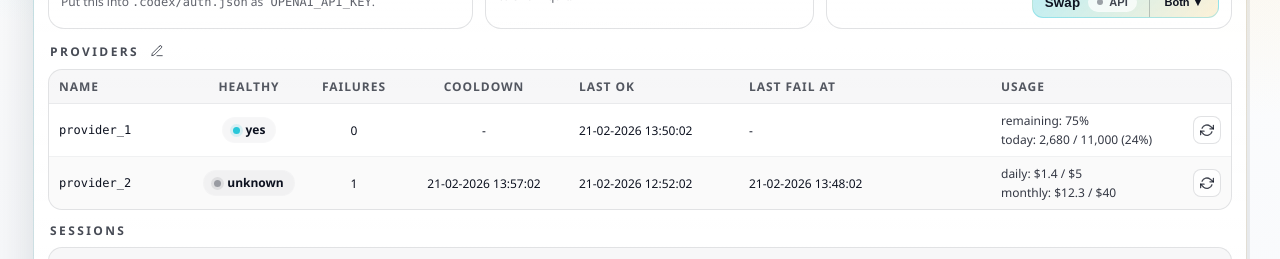
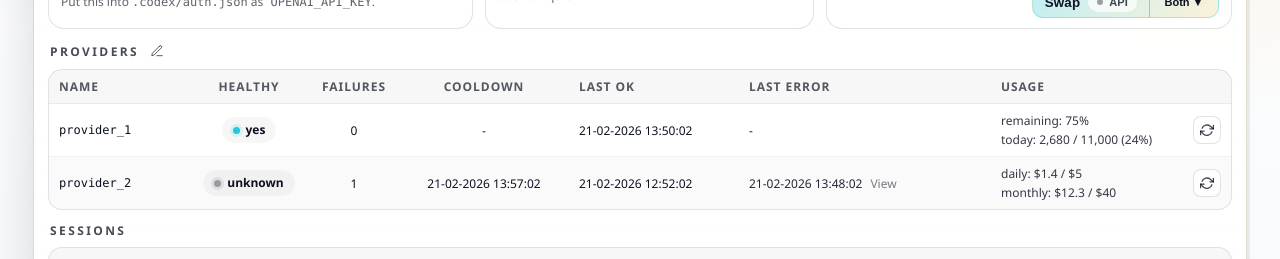
Before and after one commit to yiyousiow000814/API-Router, a React (Vite) app: page / in a window 1280 px wide. Shown: the part 289-548 px from the top of the page. Built offline with nearby package versions, Linux system fonts and the light colour scheme.

Commit message:
fix: jump last error to event log
Remove dashboard events table path and make provider last error open Event Log with row focus flash. Polish last-error cell presentation to plain time plus View action.

Verify: npm run check:line-endings; npm run build.

```diff
--- a/src/ui/App.tsx
+++ b/src/ui/App.tsx
@@ -27,6 +27,7 @@ import {
 import { AppMainContent } from './components/AppMainContent'
 import { AppModals } from './components/AppModals'
 import { AppTopNav } from './components/AppTopNav'
+import type { LastErrorJump } from './components/ProvidersTable'
 import { useConfigDrag } from './hooks/useConfigDrag'
 import { useProviderActions } from './hooks/useProviderActions'
 import { useUsageHistoryScrollbar } from './hooks/useUsageHistoryScrollbar'
@@ -123,6 +124,12 @@ export default function App() {
   const [refreshingProviders, setRefreshingProviders] = useState<Record<string, boolean>>({})
   const [codexRefreshing, setCodexRefreshing] = useState<boolean>(false)
   const [activePage, setActivePage] = useState<TopPage>('dashboard')
+  const [eventLogFocusRequest, setEventLogFocusRequest] = useState<{
+    provider: string
+    unixMs: number
+    message: string
+    nonce: number
+  } | null>(null)
   const [providerSwitchStatus, setProviderSwitchStatus] = useState<ProviderSwitchboardStatus | null>(null)
   const [usageStatistics, setUsageStatistics] = useState<UsageStatistics | null>(null)
   const [usageWindowHours, setUsageWindowHours] = useState<number>(24)
@@ -218,6 +225,16 @@ export default function App() {
     })
   }
   const { switchPage } = usePageScroll({ containerRef, mainAreaRef, activePage, setActivePage: (next) => setActivePage(next as TopPage) })
+  const handleOpenLastErrorInEventLog = (payload: LastErrorJump) => {
+    const nonce = Date.now()
+    setEventLogFocusRequest({
+      provider: payload.provider,
+      unixMs: payload.unixMs,
+      message: payload.message,
+      nonce,
+    })
+    switchPage('event_log')
+  }
   useEffect(() => {
     rawConfigTextsRef.current = rawConfigTexts
   }, [rawConfigTexts])
@@ -913,7 +930,9 @@ export default function App() {
               clientSessions={clientSessions ?? []}
               updatingSessionPref={updatingSessionPref}
               onSetSessionPreferred={(sessionId, provider) => void setSessionPreferred(sessionId, provider)}
+              onOpenLastErrorInEventLog={handleOpenLastErrorInEventLog}
               eventLogSeedEvents={status?.recent_events ?? []}
+              eventLogFocusRequest={eventLogFocusRequest}
               usageProps={{
                 config,
                 usageWindowHours,
--- a/src/ui/components/AppMainContent.tsx
+++ b/src/ui/components/AppMainContent.tsx
@@ -1,8 +1,9 @@
 import { fmtWhen } from '../utils/format'
 import { DashboardPanel } from './DashboardPanel'
-import { EventLogPanel } from './EventLogPanel'
+import { EventLogPanel, type EventLogFocusRequest } from './EventLogPanel'
 import { ProviderSwitchboardPanel } from './ProviderSwitchboardPanel'
 import { UsageStatisticsPanel } from './UsageStatisticsPanel'
+import type { LastErrorJump } from './ProvidersTable'
 
 type Props = {
   activePage: 'dashboard' | 'usage_statistics' | 'provider_switchboard' | 'event_log'
@@ -32,7 +33,9 @@ type Props = {
   clientSessions: any[]
   updatingSessionPref: Record<string, boolean>
   onSetSessionPreferred: (sessionId: string, provider: string | null) => void
+  onOpenLastErrorInEventLog: (payload: LastErrorJump) => void
   eventLogSeedEvents: any[]
+  eventLogFocusRequest: EventLogFocusRequest | null
   usageProps: any
   switchboardProps: any
 }
@@ -66,7 +69,9 @@ export function AppMainContent(props: Props) {
     clientSessions,
     updatingSessionPref,
     onSetSessionPreferred,
+    onOpenLastErrorInEventLog,
     eventLogSeedEvents,
+    eventLogFocusRequest,
     usageProps,
     switchboardProps,
   } = props
@@ -83,6 +88,7 @@ export function AppMainContent(props: Props) {
     return (
       <EventLogPanel
         events={eventLogSeedEvents}
+        focusRequest={eventLogFocusRequest}
       />
     )
   }
@@ -116,6 +122,7 @@ export function AppMainContent(props: Props) {
       onOpenConfigModal={onOpenConfigModal}
       refreshingProviders={refreshingProviders}
       onRefreshQuota={onRefreshQuota}
+      onOpenLastErrorInEventLog={onOpenLastErrorInEventLog}
       clientSessions={clientSessions ?? []}
       updatingSessionPref={updatingSessionPref}
       onSetSessionPreferred={onSetSessionPreferred}
--- a/src/ui/components/DashboardEventsSection.tsx
+++ b/src/ui/components/DashboardEventsSection.tsx
@@ -3,6 +3,8 @@ import type { Status } from '../types'
 
 type Props = {
   visibleEvents: Status['recent_events']
+  focusEvent?: Status['recent_events'][number] | null
+  focusNonce?: number
   title?: string
   splitByLevel?: boolean
   scrollInside?: boolean
@@ -12,6 +14,8 @@ type Props = {
 
 export function DashboardEventsSection({
   visibleEvents,
+  focusEvent,
+  focusNonce,
   title = 'Events',
   splitByLevel = true,
   scrollInside = false,
@@ -29,6 +33,8 @@ export function DashboardEventsSection({
       ) : null}
       <EventsTable
         events={visibleEvents}
+        focusEvent={focusEvent}
+        focusNonce={focusNonce}
         splitByLevel={splitByLevel}
         scrollInside={scrollInside}
         scrollPersistKey={scrollPersistKey}
--- a/src/ui/components/DashboardPanel.css
+++ b/src/ui/components/DashboardPanel.css
@@ -261,6 +261,32 @@
   background: rgba(var(--ao-accent-rgb), 0.08);
 }
 
+.aoLastErrorCell {
+  display: inline-flex;
+  align-items: center;
+  gap: 8px;
+}
+
+.aoLastErrorTime {
+  color: rgba(13, 18, 32, 0.9);
+}
+
+.aoLastErrorViewBtn {
+  appearance: none;
+  border: 0;
+  background: transparent;
+  padding: 0;
+  margin: 0;
+  font: inherit;
+  font-size: 12px;
+  color: rgba(13, 18, 32, 0.55);
+  cursor: pointer;
+}
+
+.aoLastErrorViewBtn:hover {
+  color: rgba(13, 18, 32, 0.82);
+}
+
 .aoUsageRefreshBtnMini {
   width: 26px;
   height: 26px;
--- a/src/ui/components/DashboardPanel.tsx
+++ b/src/ui/components/DashboardPanel.tsx
@@ -1,6 +1,7 @@
 import { HeroCodexCard, HeroRoutingCard, HeroStatusCard } from './HeroCards'
 import { DashboardProvidersSection } from './DashboardProvidersSection'
 import { DashboardSessionsSection } from './DashboardSessionsSection'
+import type { LastErrorJump } from './ProvidersTable'
 import type { Config, Status } from '../types'
 import './DashboardPanel.css'
 
@@ -28,6 +29,7 @@ type Props = {
   onOpenConfigModal: () => void
   refreshingProviders: Record<string, boolean>
   onRefreshQuota: (provider: string) => void
+  onOpenLastErrorInEventLog: (payload: LastErrorJump) => void
   clientSessions: NonNullable<Status['client_sessions']>
   updatingSessionPref: Record<string, boolean>
   onSetSessionPreferred: (sessionId: string, provider: string | null) => void
@@ -57,6 +59,7 @@ export function DashboardPanel({
   onOpenConfigModal,
   refreshingProviders,
   onRefreshQuota,
+  onOpenLastErrorInEventLog,
   clientSessions,
   updatingSessionPref,
   onSetSessionPreferred,
@@ -99,6 +102,7 @@ export function DashboardPanel({
         refreshingProviders={refreshingProviders}
         onRefreshQuota={onRefreshQuota}
         onOpenConfigModal={onOpenConfigModal}
+        onOpenLastErrorInEventLog={onOpenLastErrorInEventLog}
       />
 
       <DashboardSessionsSection
--- a/src/ui/components/DashboardProvidersSection.tsx
+++ b/src/ui/components/DashboardProvidersSection.tsx
@@ -1,4 +1,5 @@
 import { ProvidersTable } from './ProvidersTable'
+import type { LastErrorJump } from './ProvidersTable'
 import type { Status } from '../types'
 
 type Props = {
@@ -7,6 +8,7 @@ type Props = {
   refreshingProviders: Record<string, boolean>
   onRefreshQuota: (provider: string) => void
   onOpenConfigModal: () => void
+  onOpenLastErrorInEventLog: (payload: LastErrorJump) => void
 }
 
 export function DashboardProvidersSection({
@@ -15,6 +17,7 @@ export function DashboardProvidersSection({
   refreshingProviders,
   onRefreshQuota,
   onOpenConfigModal,
+  onOpenLastErrorInEventLog,
 }: Props) {
   return (
     <div className="aoSection">
@@ -34,6 +37,7 @@ export function DashboardProvidersSection({
         status={status}
         refreshingProviders={refreshingProviders}
         onRefreshQuota={onRefreshQuota}
+        onOpenLastErrorInEventLog={onOpenLastErrorInEventLog}
       />
     </div>
   )
--- a/src/ui/components/EventsTable.css
+++ b/src/ui/components/EventsTable.css
@@ -193,3 +193,19 @@
 .aoEventsTableSurfaceScrollbarVisible .aoEventsScrollbarThumb {
   background: var(--ao-events-scroll-thumb-hover);
 }
+
+.aoEventRowFocusFlash {
+  animation: aoEventRowFocusFlash 650ms ease 2;
+}
+
+@keyframes aoEventRowFocusFlash {
+  0% {
+    background: rgba(226, 57, 78, 0.08);
+  }
+  50% {
+    background: rgba(226, 57, 78, 0.2);
+  }
+  100% {
+    background: rgba(226, 57, 78, 0.04);
+  }
+}
--- a/src/ui/components/ProvidersTable.tsx
+++ b/src/ui/components/ProvidersTable.tsx
@@ -2,15 +2,22 @@ import { fmtAmount, fmtPct, fmtUsd, fmtWhen, pctOf } from '../utils/format'
 import type { Status } from '../types'
 
 const mono = 'ui-monospace, "Cascadia Mono", "Consolas", monospace'
+
+export type LastErrorJump = {
+  provider: string
+  unixMs: number
+  message: string
+}
 
 type Props = {
   providers: string[]
   status: Status
   refreshingProviders: Record<string, boolean>
   onRefreshQuota: (provider: string) => void
+  onOpenLastErrorInEventLog: (payload: LastErrorJump) => void
 }
 
-export function ProvidersTable({ providers, status, refreshingProviders, onRefreshQuota }: Props) {
+export function ProvidersTable({ providers, status, refreshingProviders, onRefreshQuota, onOpenLastErrorInEventLog }: Props) {
   return (
     <table className="aoTable aoTableFixed">
       <thead>
@@ -26,7 +33,7 @@ export function ProvidersTable({ providers, status, refreshingProviders, onRefre
             Cooldown
           </th>
           <th style={{ width: 170 }}>Last OK</th>
-          <th>Last Fail At</th>
+          <th>Last Error</th>
           <th style={{ width: 240 }}>Usage</th>
         </tr>
       </thead>
@@ -182,6 +189,10 @@ export function ProvidersTable({ providers, status, refreshingProviders, onRefre
               </div>
             )
 
+            const lastErrorMessage = h.last_error?.trim() ?? ''
+            const lastErrorAt = h.last_fail_at_unix_ms
+            const showLastError = lastErrorAt > 0 && lastErrorMessage.length > 0
+
             return (
               <tr key={p}>
                 <td style={{ fontFamily: mono }}>{p}</td>
@@ -196,7 +207,28 @@ export function ProvidersTable({ providers, status, refreshingProviders, onRefre
                 <td className="aoCellCenter">{h.consecutive_failures}</td>
                 <td className="aoCellCenter">{cooldownActive ? fmtWhen(h.cooldown_until_unix_ms) : '-'}</td>
                 <td>{fmtWhen(h.last_ok_at_unix_ms)}</td>
-              <td>{h.last_fail_at_unix_ms > 0 ? fmtWhen(h.last_fail_at_unix_ms) : '-'}</td>
+                <td>
+                  {showLastError ? (
+                    <span className="aoLastErrorCell">
+                      <span className="aoLastErrorTime">{fmtWhen(lastErrorAt)}</span>
+                      <button
+                        className="aoLastErrorViewBtn"
+                        onClick={() =>
+                          onOpenLastErrorInEventLog({
+                            provider: p,
+                            unixMs: lastErrorAt,
+                            message: h.last_error,
+                          })
+                        }
+                        title="Open in Event Log"
+                      >
+                        View
+                      </button>
+                    </span>
+                  ) : (
+                    '-'
+                  )}
+                </td>
                 <td className="aoUsageCell">
                   <div className="aoUsageCellInner">{usageNode}</div>
                 </td>
```
Also changed, not shown: src/ui/components/EventLogPanel.tsx (+44 -1 lines), src/ui/components/EventsTable.tsx (+40 -1 lines). Lines whose indentation alone changed are shown as unchanged.
